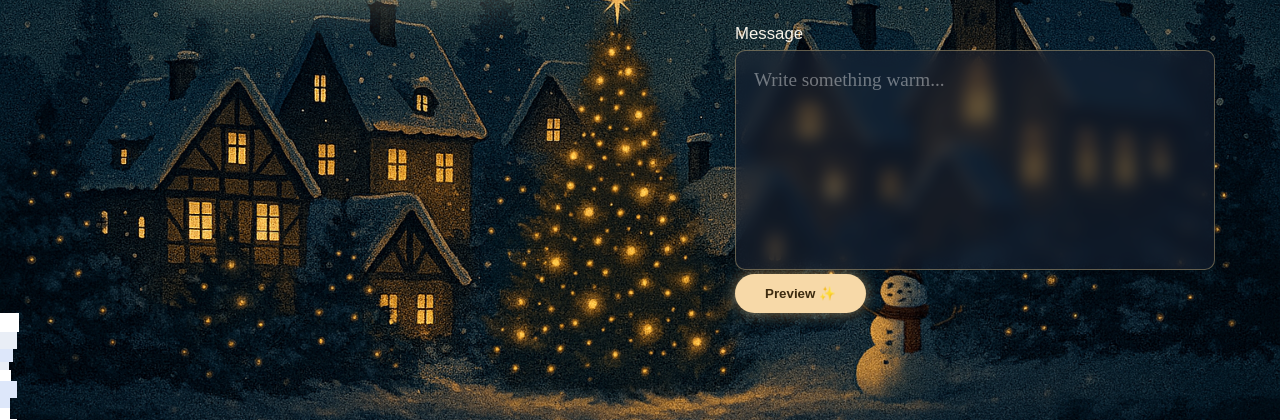
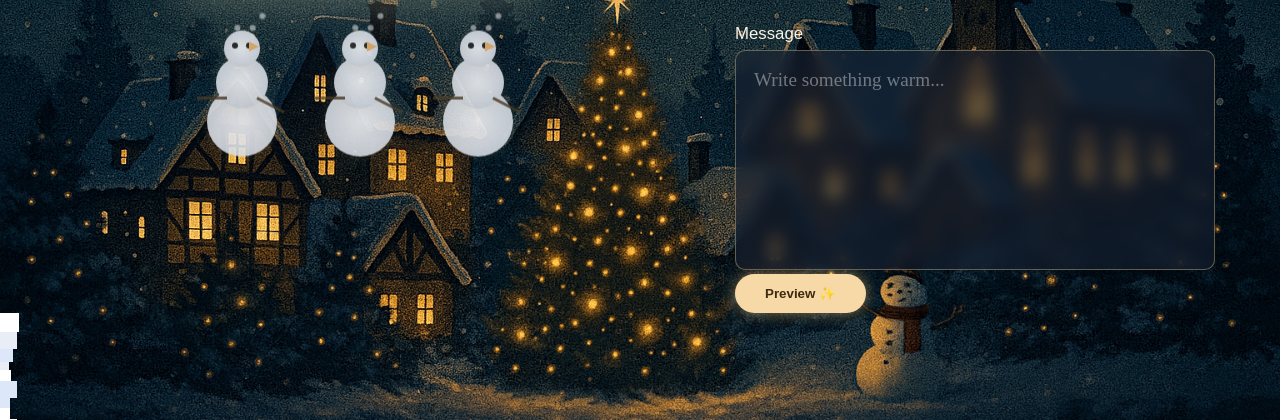
Before and after one commit to ForgeZ/Winter-Postcards, a Flask app: template templates/write.html in a window 1280 px wide. Shown: the part 381-801 px from the top of the page. Run offline with Flask 3, Linux system fonts and the light colour scheme; the template is opened without the code that fills it, so the values that code supplies are empty.

Commit message:
Update write.html

```diff
--- a/templates/write.html
+++ b/templates/write.html
@@ -2,8 +2,7 @@
 <html lang="en">
 <head>
 <meta charset="UTF-8">
-<title>Your Winter Whisper ✍️
-</title>
+<title>Your Winter Whisper ✍️</title>
 <link rel="stylesheet" href="{{ url_for('static', filename='css/style.css') }}">
 </head>
 
@@ -11,22 +10,86 @@
 
 <header>
     <a href="/" class="logo-text">Winter Postcards</a>
+    <a href="mailto:shivamt.2528@itmuniversity.org" class="contact-icon">❄️</a>
+</header>
 
-    <a href="mail to- :shivamt.2528@itmuniversity.org" class="contact-icon">
-        ❄️
-
-    </a>
-</header>
 <main>
 
 <div class="write-container">
 
-    <!-- LEFT COLUMN: SNOW GLOBE -->
+    <!-- LEFT SIDE: Globe + Snowmen -->
     <div class="write-left">
+
+        <!-- Selected Globe -->
         <img src="/static/images/globes/{{ globe }}.png" class="write-globe">
+
+        <!-- SNOWMEN ROW -->
+        <div class="snowman-area">
+
+            <!-- SNOWMAN 1 -->
+            <div class="snowman-wrap">
+
+                <div class="snow-halo">
+                    <span></span>
+                    <span style="animation-delay: 0.7s;"></span>
+                    <span style="animation-delay: 1.4s;"></span>
                 </div>
 
-    <!-- RIGHT COLUMN: FORM -->
+                <div class="snowball base"></div>
+                <div class="snowball mid"></div>
+                <div class="snowball head"></div>
+
+                <div class="carrot"></div>
+                <div class="arm left-arm"></div>
+                <div class="arm right-arm"></div>
+
+                <div class="snowball-throw"></div>
+            </div>
+
+            <!-- SNOWMAN 2 -->
+            <div class="snowman-wrap">
+
+                <div class="snow-halo">
+                    <span></span>
+                    <span style="animation-delay: 0.7s;"></span>
+                    <span style="animation-delay: 1.4s;"></span>
+                </div>
+
+                <div class="snowball base"></div>
+                <div class="snowball mid"></div>
+                <div class="snowball head"></div>
+
+                <div class="carrot"></div>
+                <div class="arm left-arm"></div>
+                <div class="arm right-arm"></div>
+
+                <div class="snowball-throw"></div>
+            </div>
+
+            <!-- SNOWMAN 3 -->
+            <div class="snowman-wrap">
+
+                <div class="snow-halo">
+                    <span></span>
+                    <span style="animation-delay: 0.7s;"></span>
+                    <span style="animation-delay: 1.4s;"></span>
+                </div>
+
+                <div class="snowball base"></div>
+                <div class="snowball mid"></div>
+                <div class="snowball head"></div>
+
+                <div class="carrot"></div>
+                <div class="arm left-arm"></div>
+                <div class="arm right-arm"></div>
+
+                <div class="snowball-throw"></div>
+            </div>
+
+        </div>
+    </div>
+
+    <!-- RIGHT SIDE: Form -->
     <div class="write-right">
 
         <h1>Your Winter Whisper</h1>
@@ -45,15 +108,29 @@
             <label class="field-label">Message</label>
             <textarea name="message" class="frost-letter" placeholder="Write something warm..." required></textarea>
 
-        <button class="btn" type="submit">Preview ✨
-</button>
+            <div class="preview-btn-wrap">
+                <button class="btn" type="submit">Preview ✨</button>
+            </div>
+
         </form>
 
     </div>
+
 </div>
 
 </main>
 
 <script src="{{ url_for('static', filename='js/snow.js') }}"></script>
+
+<!-- Snowmen react to typing -->
+<script>
+document.addEventListener("input", () => {
+    document.querySelectorAll(".snowman-wrap").forEach(sm => {
+        sm.classList.add("type-react");
+        setTimeout(() => sm.classList.remove("type-react"), 700);
+    });
+});
+</script>
+
 </body>
 </html>
```
Lines whose indentation alone changed are shown as unchanged.
